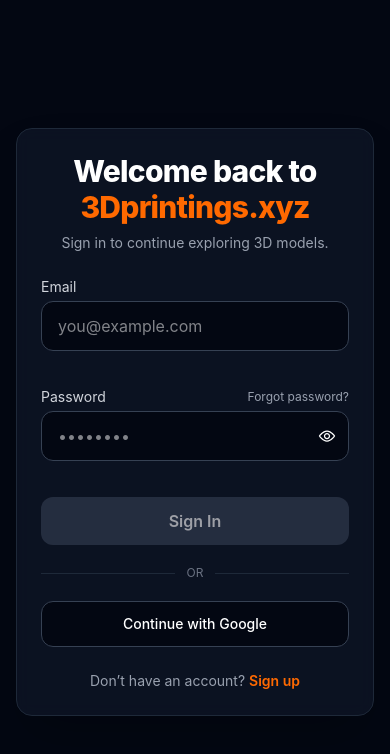
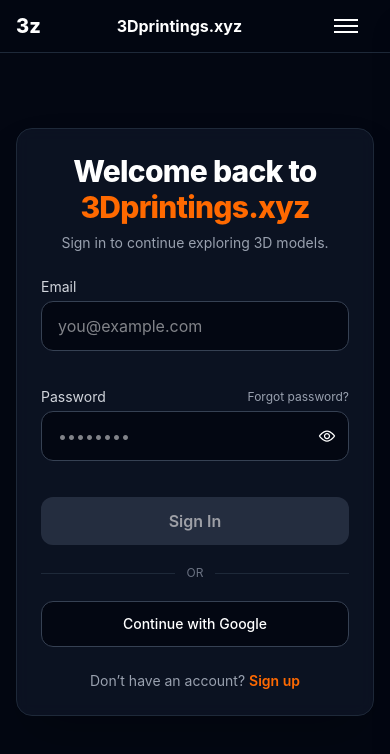
Before and after one commit to parsij/3Dprintings.xyz, a React (Vite) app: page /signin in a window 390 px wide. Shown: the top 754 px of the page. Built offline with nearby package versions, Linux system fonts and the light colour scheme.

Commit message:
feat: implement Products component and update Home layout

```diff
--- a/src/routes/Home.jsx
+++ b/src/routes/Home.jsx
@@ -1,7 +1,7 @@
 import React from "react";
 import Navbar from "../components/NavBar.jsx";
 import bgImage from "../assets/background.png";
-import ProductCard from "../components/ProductCard.jsx";
+import Products from "./Products.jsx";
 const home = () => {
   return (
       <div className="min-h-screen bg-[#fffefc]">
@@ -42,17 +42,7 @@
                   </div>
               </div>
           </main>
-          <main className={"px-4 lg:px-[5vw]"}>
-<div className="grid grid-cols-2 sm:grid-cols-2 md:grid-cols-3 lg:grid-cols-4 gap-4 py-4">
-              <ProductCard creatorName={"Parsa"} productName={"3d printed parts dcsdc sddsc sdc dsc sdc sc s cs csd csd csd csd c sdc sdc ds grb frv gfv "} rating={"5"} currentPrice={"80"} originalPrice={"200"} reviewNumber={"249"}/>
-              <ProductCard creatorName={"Parsa"} productName={"3d printed parts"} rating={"5"} currentPrice={"80"} originalPrice={"200"} reviewNumber={"249"}/>
-              <ProductCard creatorName={"Parsa"} productName={"3d printed parts"} rating={"5"} currentPrice={"120"} originalPrice={"400"} reviewNumber={"249"}/>
-              <ProductCard creatorName={"Parsa"} productName={"dihh"} rating={"3.2"} currentPrice={"120"} reviewNumber={"249"}/>
-              <ProductCard creatorName={"Parsa"} productName={"3d printed parts"} rating={"5"} currentPrice={"80"} originalPrice={"200"} reviewNumber={"249"}/>
-              <ProductCard creatorName={"Parsa"} productName={"3d printed parts"} rating={"5"} currentPrice={"80"} originalPrice={"200"} reviewNumber={"249"}/>
-              <ProductCard />
-          </div>
-          </main>
+          <Products />
       </div>
   );
 };
--- /dev/null
+++ b/src/routes/Products.jsx
@@ -0,0 +1,20 @@
+import React from 'react'
+import ProductCard from "../components/ProductCard.jsx";
+
+const Products = () => {
+    return (
+        <>
+        <main className={"px-4 lg:px-[5vw]"}>
+    <div className="grid grid-cols-2 sm:grid-cols-2 md:grid-cols-3 lg:grid-cols-4 gap-4 py-4">
+              <ProductCard creatorName={"Parsa"} productName={"3d printed parts dcsdc sddsc sdc dsc sdc sc s cs csd csd csd csd c sdc sdc ds grb frv gfv "} rating={"5"} currentPrice={"80"} originalPrice={"200"} reviewNumber={"249"}/>
+              <ProductCard creatorName={"Parsa"} productName={"3d printed parts"} rating={"5"} currentPrice={"80"} originalPrice={"200"} reviewNumber={"249"}/>
+              <ProductCard creatorName={"Parsa"} productName={"3d printed parts"} rating={"5"} currentPrice={"120"} originalPrice={"400"} reviewNumber={"249"}/>
+              <ProductCard creatorName={"Parsa"} productName={"dihh"} rating={"3.2"} currentPrice={"120"} reviewNumber={"249"}/>
+              <ProductCard creatorName={"Parsa"} productName={"3d printed parts"} rating={"5"} currentPrice={"80"} originalPrice={"200"} reviewNumber={"249"}/>
+              <ProductCard creatorName={"Parsa"} productName={"3d printed parts"} rating={"5"} currentPrice={"80"} originalPrice={"200"} reviewNumber={"249"}/>
+              <ProductCard />
+          </div>
+          </main>
+         </>
+    )}
+export default Products
--- a/src/routes/SignIn.jsx
+++ b/src/routes/SignIn.jsx
@@ -1,6 +1,7 @@
 import { Link } from "react-router-dom";
 import { useState } from "react";
 import PasswordEye from "../assets/PasswordEye.svg";
+import SideMenu from "../components/SideMenu.jsx";
 
 export default function SignIn() {
   const [form, setForm] = useState({
@@ -15,6 +16,7 @@
 
   const [activeField, setActiveField] = useState(null);
   const [showPassword, setShowPassword] = useState(false);
+  const [menuOpen, setMenuOpen] = useState(false);
 
   const validators = {
     email: (v) => /^[^\s@]+@[^\s@]+\.[^\s@]+$/.test(v),
@@ -53,7 +55,24 @@
   };
 
   return (
-    <main className="min-h-screen bg-gray-950 text-white flex items-center justify-center px-4">
+      <>
+    <div className="fixed top-0 left-0 w-full z-50 bg-gray-950/90 backdrop-blur border-b border-gray-800">
+      <nav className="mx-auto flex max-w-7xl items-center justify-between px-4 py-3">
+        <a href="/home" className="text-xl font-extrabold text-white hover:text-orange-500 transition">
+          3z
+        </a>
+
+        <span className={"text-white font-bold"}>3Dprintings.xyz</span>
+        <div>
+      <button onClick={() => setMenuOpen(prev => !prev)} className="group flex cursor-pointer flex-col gap-1 px-4">
+        <span className="h-0.5 w-6 bg-white transition group-hover:bg-orange-500"></span>
+        <span className="h-0.5 w-6 bg-white transition group-hover:bg-white"></span>
+        <span className="h-0.5 w-6 bg-white transition group-hover:bg-orange-500"></span>
+      </button>
+      </div>
+      </nav>
+    </div>
+        <main className="min-h-screen bg-gray-950 text-white flex items-center justify-center px-4">
       <section className="w-full max-w-md rounded-2xl border border-gray-800 bg-gray-900/70 backdrop-blur p-6 sm:p-8 shadow-2xl">
         <div className="mb-6 text-center">
           <h1 className="text-3xl font-extrabold tracking-tight">
@@ -173,5 +192,7 @@
         </p>
       </section>
     </main>
+    <SideMenu menuOpen={menuOpen} setMenuOpen={setMenuOpen} />
+        </>
   );
 }
```
